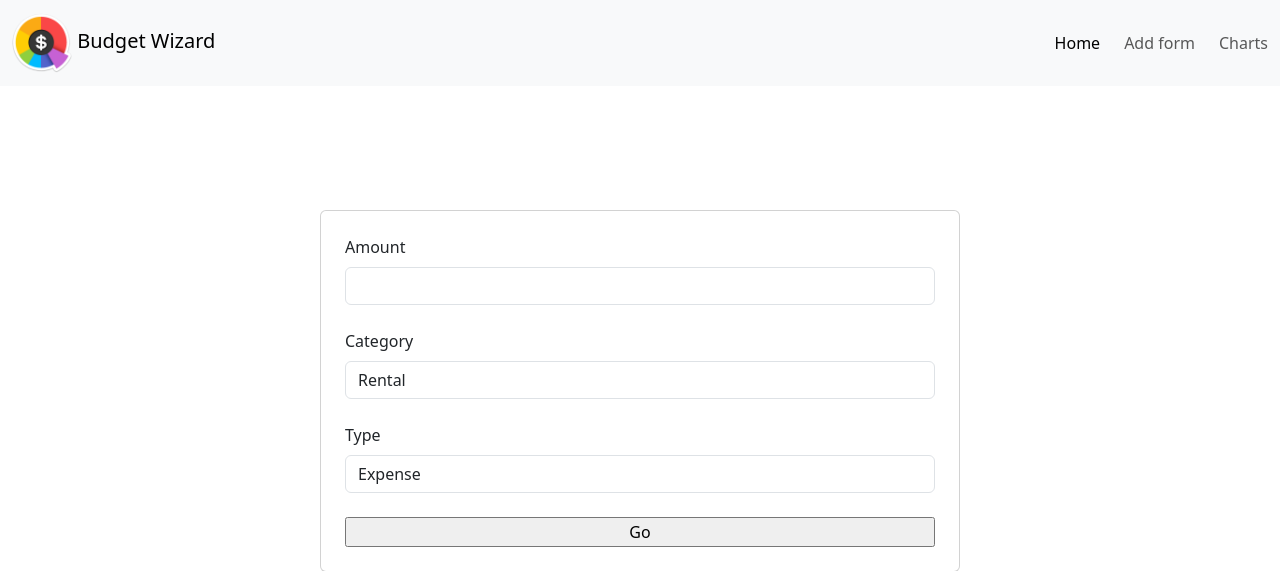
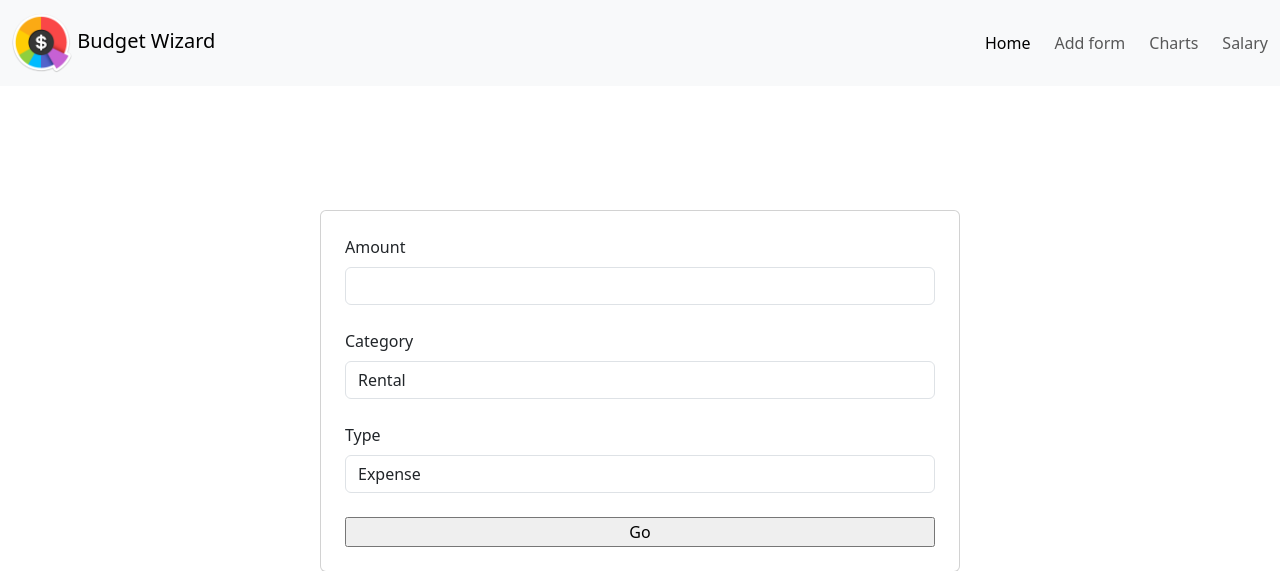
Before and after one commit to Dimifabbridf96/flask-expenses-tracker, a Flask app: page /add in a window 1280 px wide. Shown: the top 571 px of the page. Run offline with Flask 3, Linux system fonts and the light colour scheme.

Commit message:
added salary page to calculate with a form the different wages on a different timeframe (month, week, ...)

```diff
--- a/app.py
+++ b/app.py
@@ -1,6 +1,6 @@
 from flask import Flask, render_template, url_for, request, redirect, flash
 from flask_sqlalchemy import SQLAlchemy
-from dataForm import Form
+from dataForm import Form, Salary
 import json
 
 
@@ -71,7 +71,7 @@ def update(expense_id):
         return redirect(url_for('index'))  # Redirect to index page
     return render_template('update.html', form=form)
 
-@app.route('/charts')
+@app.route('/charts', methods=['GET'])
 def charts():
     income_vs_expenses = db.session.query(db.func.sum(ModelData.amount), ModelData.type).group_by(ModelData.type).order_by(ModelData.type).all()
 
@@ -115,5 +115,10 @@ def charts():
                            income_dates = json.dumps(income_amount),
                            dates_income = json.dumps(dates))
 
+@app.route('/salary', methods = ['GET', 'POST'])
+def salary():
+    form = Salary()
+    return render_template('salary.html')
+
 if __name__ == '__main__':
     app.run(debug=True)
--- a/dataForm.py
+++ b/dataForm.py
@@ -10,3 +10,8 @@ class Form(FlaskForm):
                            choices=[('rental', 'Rental'), ('salary', 'Salary'), ('shopping', 'Shopping'),
                                     ('amusement', 'Amusement'),('crypto', 'Crypto'),('other', 'Other')])
     submit =SubmitField("Submit")
+
+class Salary(FlaskForm):
+    salary = IntegerField("Salary", validators=[DataRequired()])
+    hour = IntegerField("Daily Hours", validators=[DataRequired()])
+    submit = SubmitField("Submit")
--- a/templates/base.html
+++ b/templates/base.html
@@ -27,6 +27,9 @@
             <li class="nav-item">
               <a class="nav-link" href="{{ url_for('charts')}}">Charts</a>
             </li>
+            <li class="nav-item">
+              <a class="nav-link" href="{{ url_for('salary')}}">Salary</a>
+            </li>
           </ul>
         </div>
       </div>
--- /dev/null
+++ b/templates/salary.html
@@ -0,0 +1 @@
+{% extends 'base.html' %}
```
